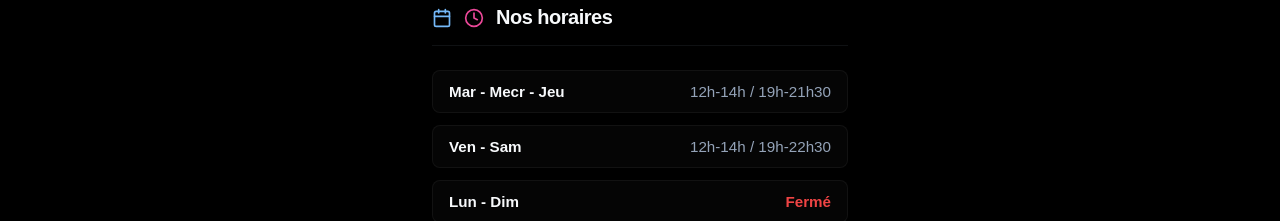
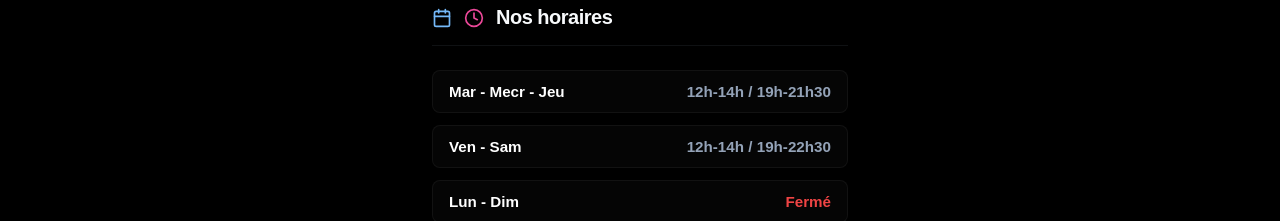
Before and after one commit to PonchHKT/rosi-trattoria, a React (Vite) app: page /carte in a window 1280 px wide. Shown: the part 178-399 px from the top of the page. Built offline with nearby package versions, Linux system fonts and the light colour scheme; a web font is replaced by a local one.

Commit message:
Update menudisplay.scss

```diff
--- a/src/components/Carte/MenuDisplay/menudisplay.scss
+++ b/src/components/Carte/MenuDisplay/menudisplay.scss
@@ -151,6 +151,7 @@ body {
     margin-bottom: 2rem;
 
     .hours-item {
+      font-weight: bold;
       display: flex;
       justify-content: space-between;
       align-items: center;
@@ -163,7 +164,7 @@ body {
 
       span:first-child {
         font-weight: 600;
-        color: var(--text-primary);
+        color: white;
       }
 
       &.closed {
```
